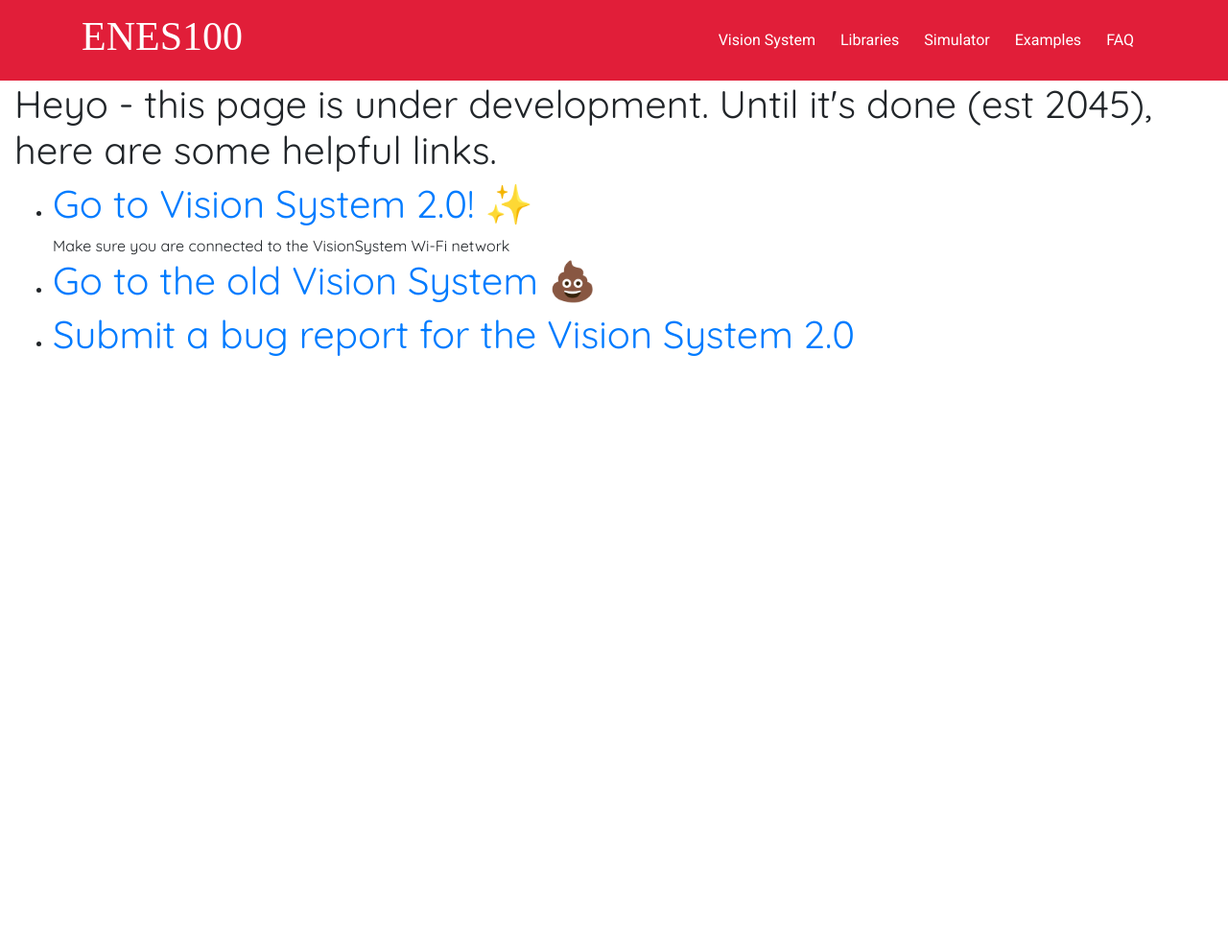
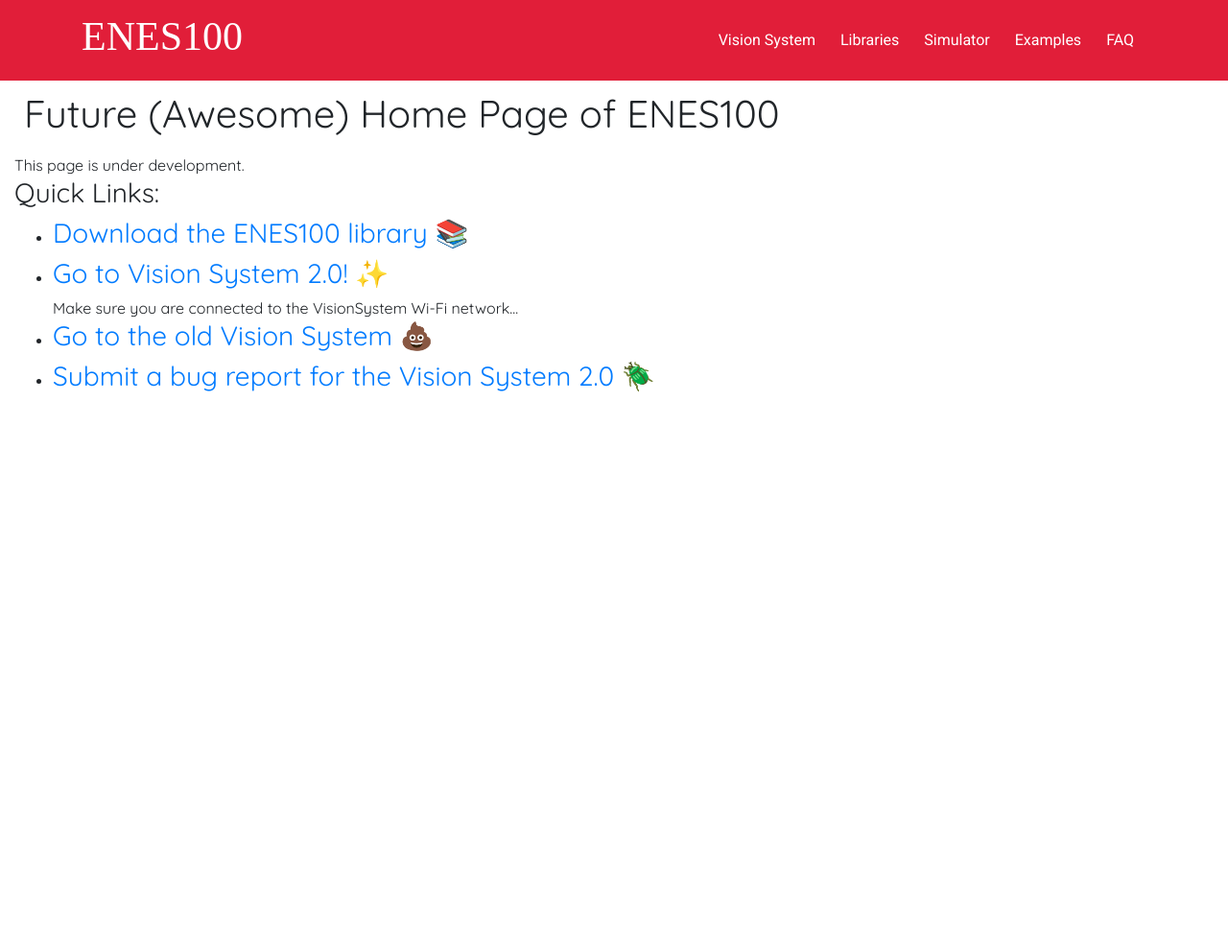
Before and after one commit to umdenes100/VisionSystemRemoteClient, a Jekyll site: the page built from index.html, in a window 1280 px wide. Shown: the whole page at 96% size. Built offline with Jekyll 4.4.1, drawn with Linux system fonts in a browser that asks for light colours; nearby versions of some CDN libraries; some web fonts are replaced.

Commit message:
New Vision System but better

```diff
--- a/index.html
+++ b/index.html
@@ -18,13 +18,19 @@ video_stream: http://192.168.1.2:8080/
 ---
 
 <div class="container-fluid h-100">
-    <h1>Heyo - this page is under development. Until it's done (est 2045), here are some helpful links.</h1>
+    <h1 style="padding: 10px;">Future (Awesome) Home Page of ENES100</h1>
+    <div>This page is under development.</div>
+    <h3>Quick Links:</h3>
     <ul>
-        <li><h1><a href="http://192.168.1.2:8080" >Go to Vision System 2.0! ✨</a></h1>
-            <div>Make sure you are connected to the VisionSystem Wi-Fi network</div>
+        <li>
+            <h3><a href="https://github.com/umdenes100/ENES100ArduinoLibrary/archive/master.zip">Download the ENES100
+                library 📚</a></h3>
         </li>
-        <li><h1><a href="/oldvisionsystem" >Go to the old Vision System 💩</a></h1></li>
-        <li><h1><a href="https://forms.gle/p7xasLBdgNJ2X5GN9" >Submit a bug report for the Vision
-            System 2.0</a></h1></li>
+        <li><h3><a href="http://192.168.1.2:8080">Go to Vision System 2.0! ✨</a></h3>
+            <div>Make sure you are connected to the VisionSystem Wi-Fi network...</div>
+        </li>
+        <li><h3><a href="/oldvisionsystem">Go to the old Vision System 💩</a></h3></li>
+        <li><h3><a href="https://forms.gle/p7xasLBdgNJ2X5GN9">Submit a bug report for the Vision
+            System 2.0 🪲</a></h3></li>
     </ul>
 </div>
```
